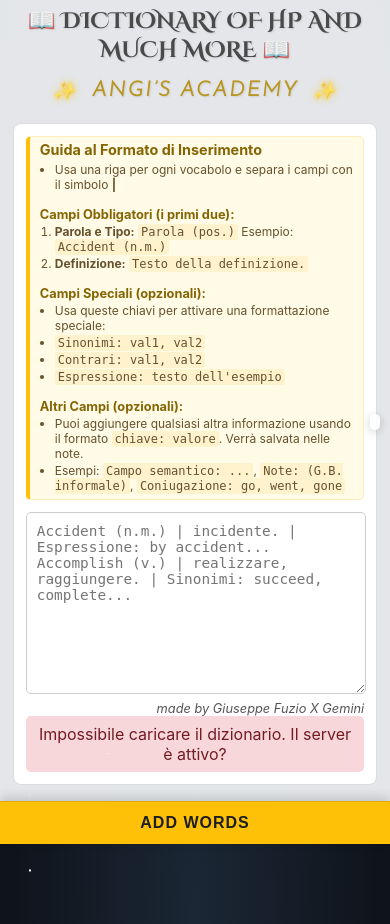
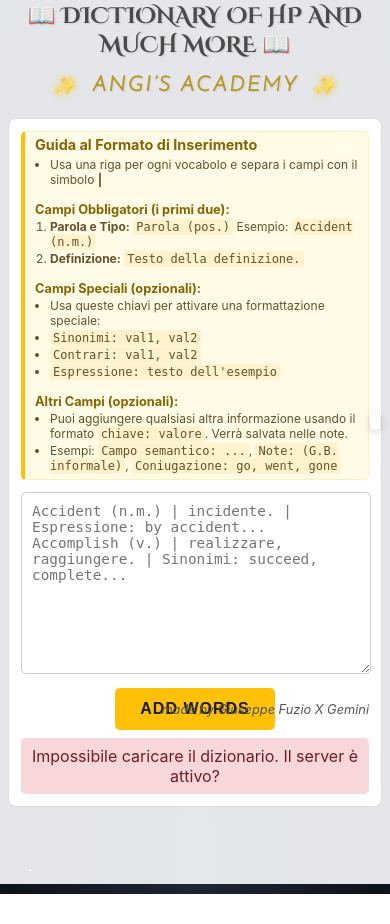
Before and after one commit to p3pp304/dizionario-online-app, a Flask app: page / in a window 390 px wide. After the commit the page ends 894 px from the top, so only its background shows below. Run offline with Flask 3, Linux system fonts and the light colour scheme; data that the repository does not hold is empty; parts of the project's set-up code (start-up, migrations or seed data) failed here and were passed over.

Commit message:
Layout a griglia per smartphone

```diff
--- a/static/style.css
+++ b/static/style.css
@@ -383,58 +383,50 @@
 /* ======================================================= */
 @media (max-width: 768px) {
 
-    /* 1. Layout generale: aggiungiamo padding in fondo per dare spazio al pulsante fisso */
+    /* 1. Layout generale: aggiungiamo spazio in fondo */
     body {
         overflow-y: auto;
-        padding-bottom: 80px; /* Spazio per il pulsante fisso */
+        padding-bottom: 50px; /* Spazio di sicurezza in fondo */
     }
     .container {
-        margin: 0;
-        padding: 0.8rem;
-        border-radius: 0;
-        height: auto;
-        box-shadow: none;
-    }
-    main {
-        padding-bottom: 0; /* Rimuoviamo il vecchio padding da qui */
+        margin: 0; padding: 0.5rem; /* Padding ridotto ancora */
+        border-radius: 0; height: auto; box-shadow: none;
     }
 
-    /* 2. Titolo (invariato) */
+    /* 2. Titoli (invariati) */
     header h1 { font-size: 1.4rem; white-space: normal; line-height: 1.3; }
     header h2 { font-size: 1.3rem; }
 
-    /* 3. Indice (invariato) */
-    #alphabet-index { padding: 5px; gap: 2px 4px; margin-bottom: 1rem; }
-    #alphabet-index a { font-size: 0.8rem; padding: 4px 6px; }
-    .section-letter { scroll-margin-top: 60px; }
+    /* 3. Indice flottante (invariato) */
+    /* Lo manteniamo, ma il nuovo layout a griglia eviterà le sovrapposizioni */
 
-    /* 4. Box dei vocaboli ancora più vicini */
-    .section-letter { font-size: 1.7rem; margin-top: 1.5rem; }
-    .vocabolo {
-        padding: 0.6rem 0.8rem;
-        margin-top: 0.4rem;   /* << RIDOTTO ULTERIORMENTE (box più vicini) */
-    }
-    .vocabolo .main-line { font-size: 0.95rem; line-height: 1.4; }
-    .vocabolo .details { font-size: 0.8rem; line-height: 1.5; }
-
-    /* --- NUOVA STRATEGIA PER IL PULSANTE --- */
-    /* Rendiamo il pulsante una barra fissa in fondo allo schermo */
-    #bulk-add-form button {
-        position: fixed; /* Lo scollega dal flusso della pagina */
-        bottom: 0;       /* Lo attacca in fondo */
-        left: 0;         /* Lo attacca a sinistra */
-        right: 0;        /* Lo attacca a destra (quindi occupa tutta la larghezza) */
-
-        /* Stile per renderlo una "barra" evidente */
-        margin: 0;
-        border-radius: 0;
-        border-top: 1px solid #e0a800;
-        box-shadow: 0 -4px 10px rgba(0,0,0,0.15);
-        z-index: 100; /* Per stare sopra a tutto */
+    /* --- NUOVO: LAYOUT A GRIGLIA PER IL DIZIONARIO --- */
+    #dictionary-section {
+        display: grid;
+        grid-template-columns: 1fr 1fr; /* Due colonne di larghezza uguale */
+        gap: 0.5rem; /* Spazio tra le colonne e le righe */
+        padding-right: 40px; /* Spazio a destra per non far finire i box sotto l'indice */
     }
 
-    /* Aggiungiamo un po' di spazio sotto la textarea per non farla finire sotto il pulsante */
-    #bulk-add-form textarea {
-        margin-bottom: 10px;
+    /* Adattiamo i titoli delle sezioni per la griglia */
+    .section-letter {
+        grid-column: 1 / -1; /* Il titolo della lettera occupa tutta la larghezza (entrambe le colonne) */
+        font-size: 1.7rem;
+        margin-top: 1.5rem;
+    }
+
+    /* Rimuoviamo il margine dai singoli box, ora è gestito dal 'gap' della griglia */
+    .vocabolo {
+        margin-top: 0;
+        padding: 0.6rem 0.8rem;
+    }
+    .vocabolo .main-line { font-size: 0.9rem; } /* Testo ancora più piccolo */
+    .vocabolo .details { font-size: 0.75rem; }
+
+    /* --- RIPRISTINO DEL PULSANTE NORMALE --- */
+    /* Non dobbiamo scrivere nulla, basta NON avere le regole per #bulk-add-form button qui dentro */
+    /* Assicuriamoci che il main abbia un po' di spazio sotto */
+    main {
+        padding-bottom: 50px;
     }
 }
```
